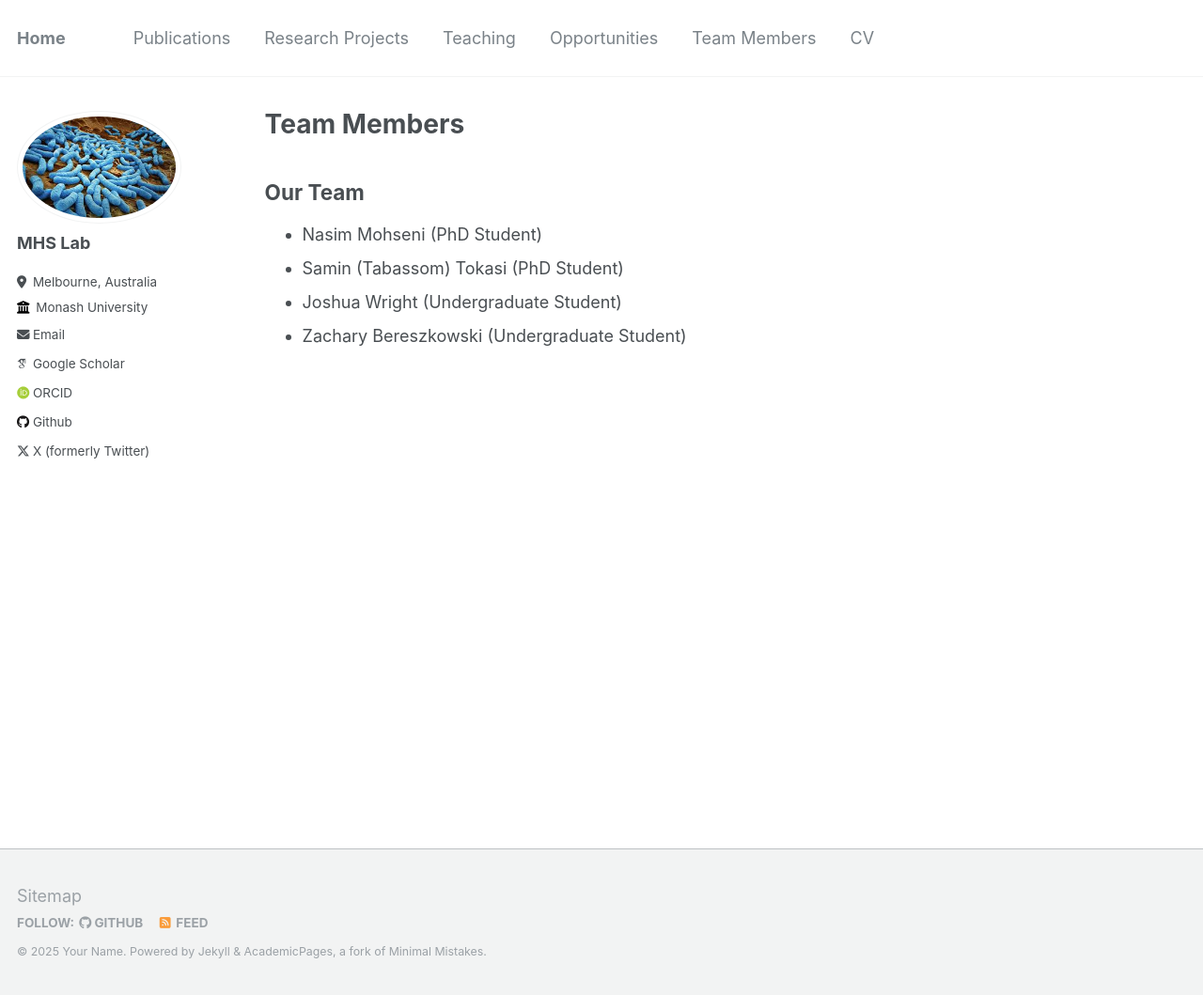
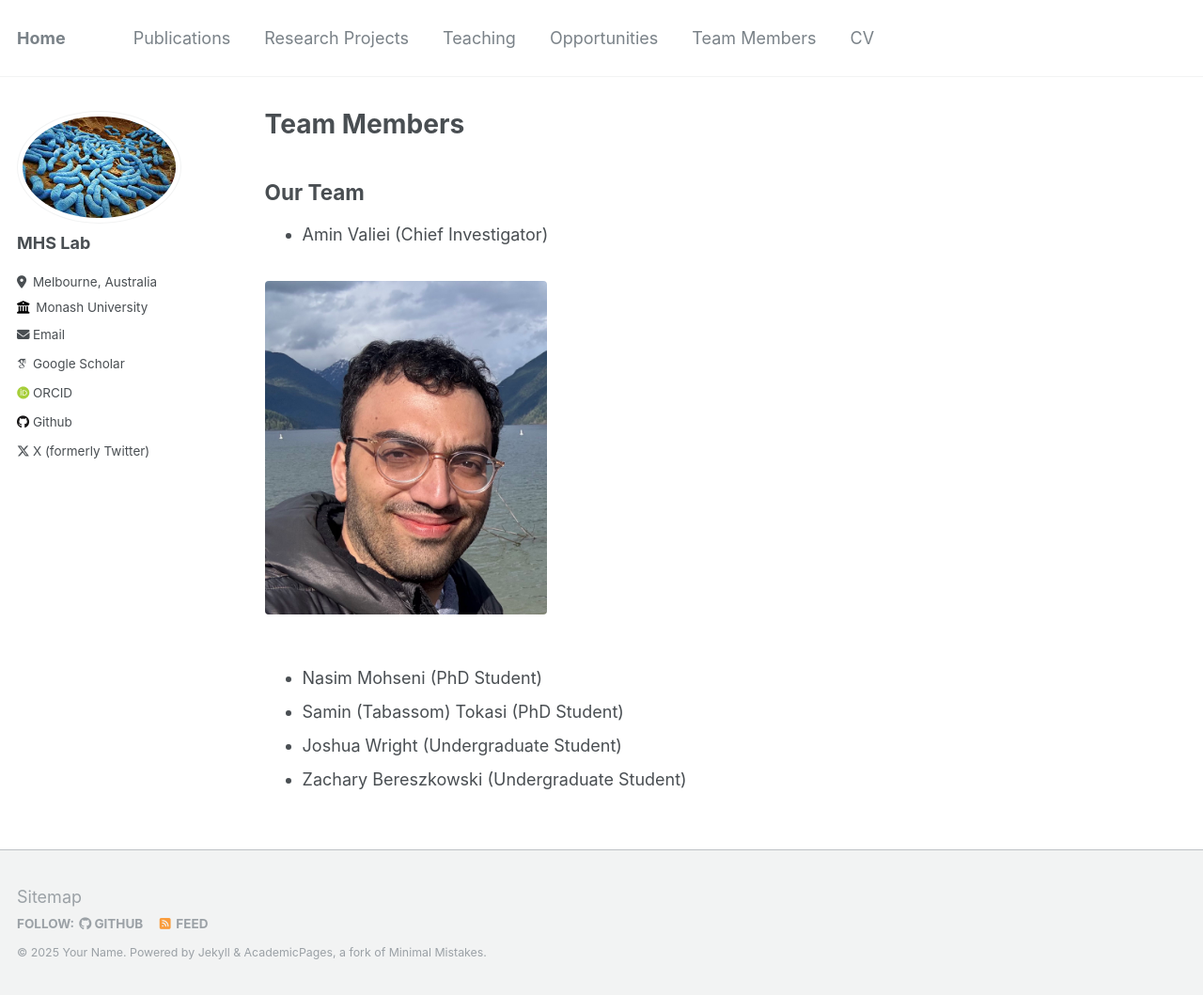
Before and after one commit to AminValiei/valieilab, a Jekyll site: the page built from _pages/TeamMembers.md, in a window 1280 px wide and 1059 px high. Shown: the whole window at 94% size. Built offline with Jekyll 4.4.1, drawn with Linux system fonts in a browser that asks for light colours; some web fonts are replaced.

Commit message:
Update TeamMembers.md

```diff
--- a/_pages/TeamMembers.md
+++ b/_pages/TeamMembers.md
@@ -5,6 +5,12 @@ permalink: /TeamMembers/
 ---
 
 ## Our Team
+- Amin Valiei (Chief Investigator)
+
+<figure style="text-align: center;">
+  <img src="{{ site.baseurl }}/images/Amin2.jpg" alt="Logo of the Microbial Community for Health and Sustainability Lab" style="width:300px; height:auto;">
+  <figcaption style="font-style: italic; font-size: 0.9em; color: #555;"></figcaption>
+</figure>
 
 - Nasim Mohseni (PhD Student)
 - Samin (Tabassom) Tokasi (PhD Student)
```
